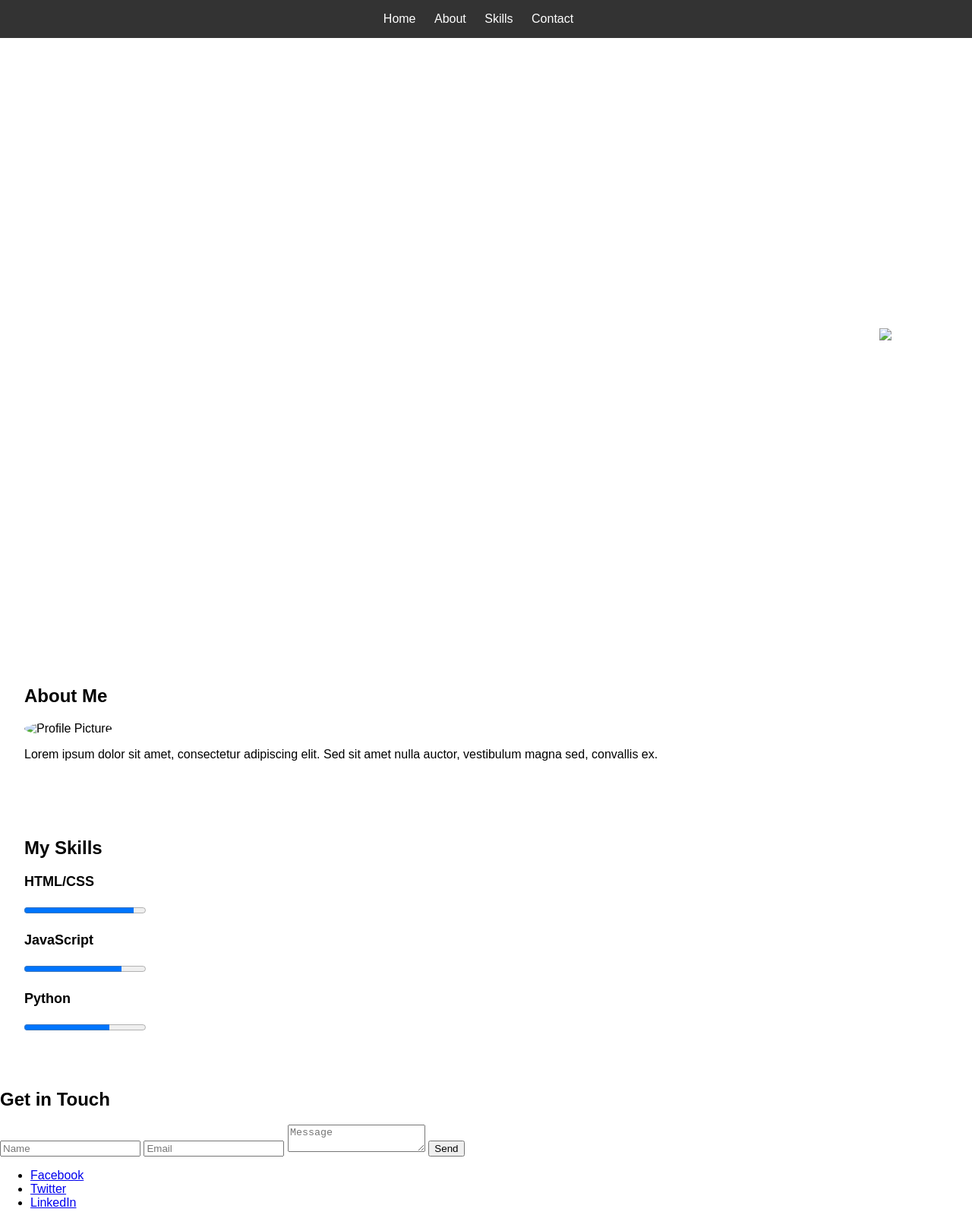
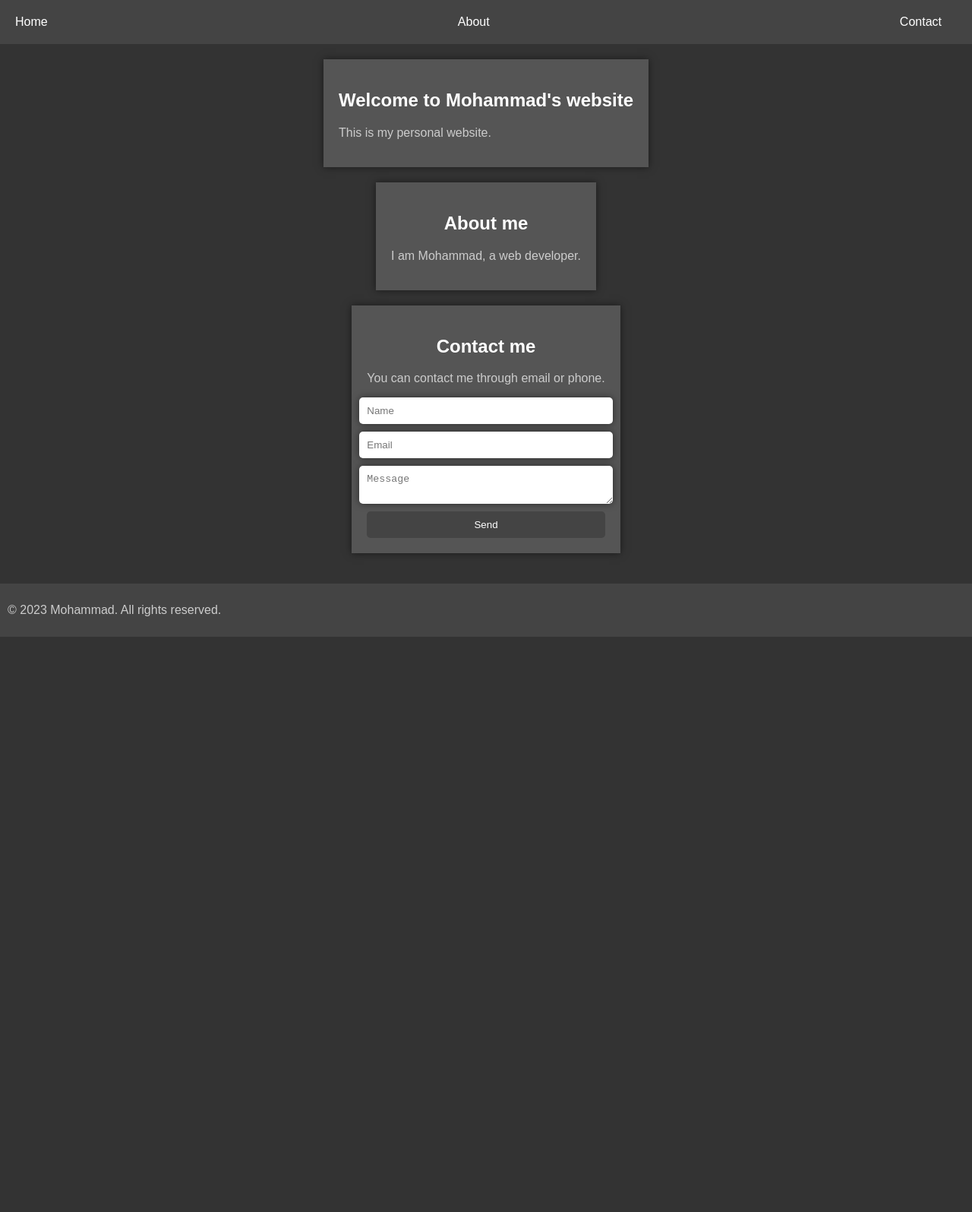
Before and after one commit to personal-m86dosti/personal, a plain HTML site: page index.html in a window 1280 px wide. Shown: the whole page at 76% size. After the commit the page ends 838 px from the top, so only its background shows below. Drawn offline with Linux system fonts and the light colour scheme.

Commit message:
Update index.html

```diff
--- a/index.html
+++ b/index.html
@@ -1,153 +1,44 @@
 <!DOCTYPE html>
-<html lang="en">
+<html lang="fa">
 <head>
     <meta charset="UTF-8">
     <meta name="viewport" content="width=device-width, initial-scale=1.0">
-    <title>Personal Site</title>
-    <style>
-      body {
-    font-family: Arial, sans-serif;
-    margin: 0;
-    padding: 0;
-}
-
-nav {
-    background-color: #333;
-    color: #fff;
-    padding: 1em;
-    text-align: center;
-}
-
-nav ul {
-    list-style: none;
-    margin: 0;
-    padding: 0;
-}
-
-nav li {
-    display: inline-block;
-    margin-right: 20px;
-}
-
-nav a {
-    color: #fff;
-    text-decoration: none;
-}
-
-nav a:hover {
-    color: #ccc;
-}
-
-#hero {
-    background-image: url('background.jpg');
-    background-size: cover;
-    background-position: center;
-    height: 100vh;
-    display: flex;
-    justify-content: center;
-    align-items: center;
-    color: #fff;
-}
-
-#hero h1 {
-    font-size: 48px;
-}
-
-#hero p {
-    font-size: 24px;
-}
-
-#about {
-    padding: 2em;
-}
-
-#about img {
-    width: 100px;
-    height: 100px;
-    border-radius: 50%;
-}
-
-#skills {
-    padding: 2em;
-}
-
-#skills ul {
-    list-style: none;
-    margin: 0;
-    padding: 0;
-}
-
-#skills li {
-    margin-bottom: 20px;
-}
-
-#skills h3 {
-    font-size: 18px;
-}
-
-#skills progress {
-
-    </style>
+    <title>Mohammad</title>
+    <link rel="stylesheet" href="style.css">
 </head>
 <body>
-    <!-- Navigation Bar -->
+    <header>
         <nav>
             <ul>
-            <li><a href="#hero">Home</a></li>
+                <li><a href="#home">Home</a></li>
                 <li><a href="#about">About</a></li>
-            <li><a href="#skills">Skills</a></li>
                 <li><a href="#contact">Contact</a></li>
             </ul>
         </nav>
-
-    <!-- Hero Section -->
-    <section id="hero">
-        <h1>Welcome to my personal site!</h1>
-        <p>I'm [Your Name], a [Your Profession] with a passion for [Your Passion].</p>
-        <img src="background.jpg" alt="Background Image">
+    </header>
+    <main>
+        <section id="home">
+            <h1>Welcome to Mohammad's website</h1>
+            <p>This is my personal website.</p>
         </section>
-
-    <!-- About Section -->
         <section id="about">
-        <h2>About Me</h2>
-        <img src="profile.jpg" alt="Profile Picture">
-        <p>Lorem ipsum dolor sit amet, consectetur adipiscing elit. Sed sit amet nulla auctor, vestibulum magna sed, convallis ex.</p>
+            <h1>About me</h1>
+            <p>I am Mohammad, a web developer.</p>
         </section>
-
-    <!-- Skills Section -->
-    <section id="skills">
-        <h2>My Skills</h2>
-        <ul>
-            <li>
-                <h3>HTML/CSS</h3>
-                <progress value="90" max="100"></progress>
-            </li>
-            <li>
-                <h3>JavaScript</h3>
-                <progress value="80" max="100"></progress>
-            </li>
-            <li>
-                <h3>Python</h3>
-                <progress value="70" max="100"></progress>
-            </li>
-        </ul>
+        <section id="contact">
+            <h1>Contact me</h1>
+            <p>You can contact me through email or phone.</p>
+            <form>
+                <input type="text" placeholder="Name">
+                <input type="email" placeholder="Email">
+                <textarea placeholder="Message"></textarea>
+                <button>Send</button>
+            </form>
         </section>
-
-    <!-- Contact Section -->
-    <section id="contact">
-        <h2>Get in Touch</h2>
-        <form>
-            <input type="text" name="name" placeholder="Name">
-            <input type="email" name="email" placeholder="Email">
-            <textarea name="message" placeholder="Message"></textarea>
-            <button type="submit">Send</button>
-        </form>
-        <ul>
-            <li><a href="https://www.facebook.com/yourfacebookpage">Facebook</a></li>
-            <li><a href="https://www.twitter.com/yourtwitterhandle">Twitter</a></li>
-            <li><a href="https://www.linkedin.com/in/yourlinkedinprofile">LinkedIn</a></li>
-        </ul>
-    </section>
-
+    </main>
+    <footer>
+        <p>&copy; 2023 Mohammad. All rights reserved.</p>
+    </footer>
+    <script src="script.js"></script>
 </body>
 </html>
```
Lines whose indentation alone changed are shown as unchanged.
